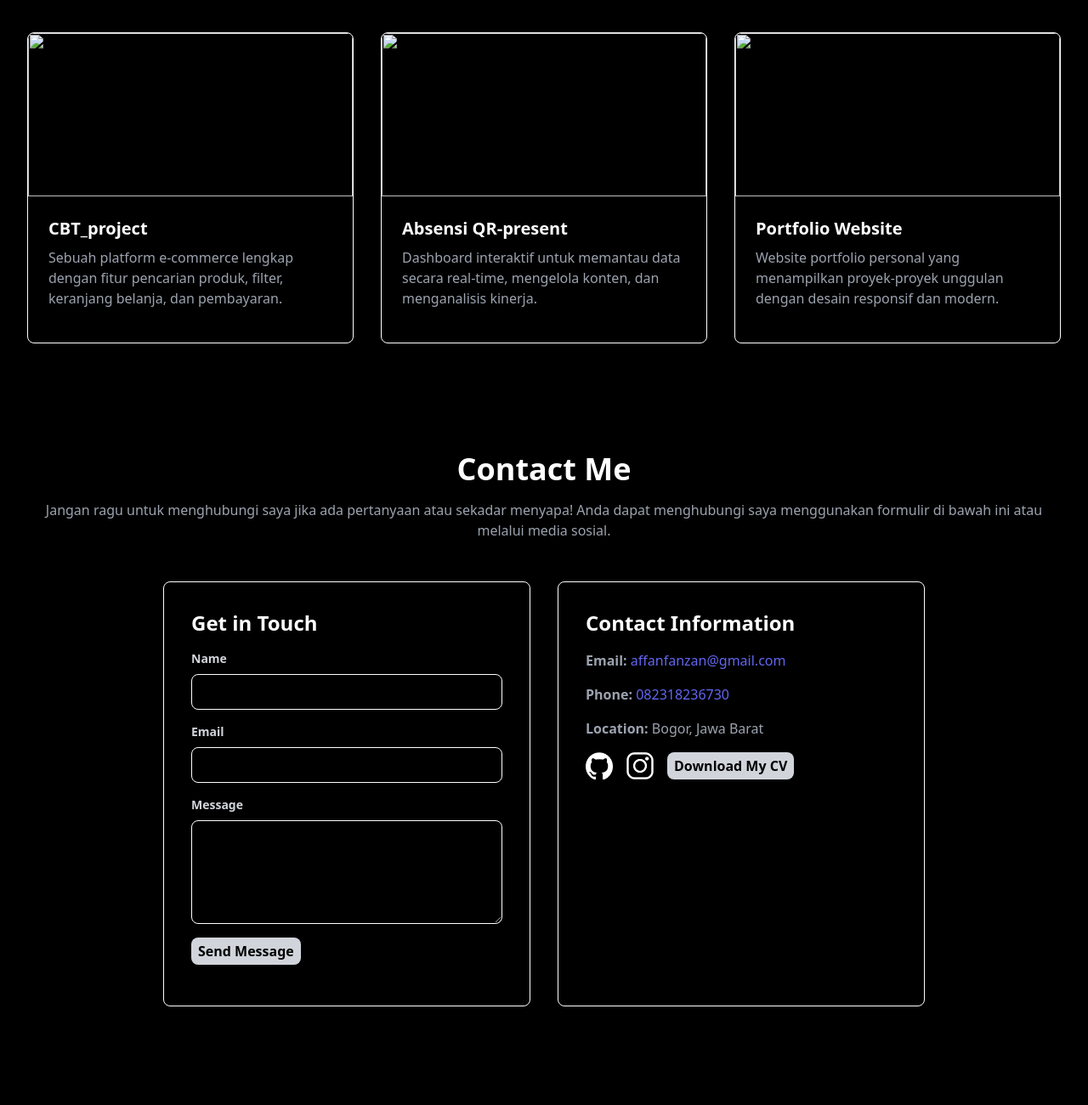
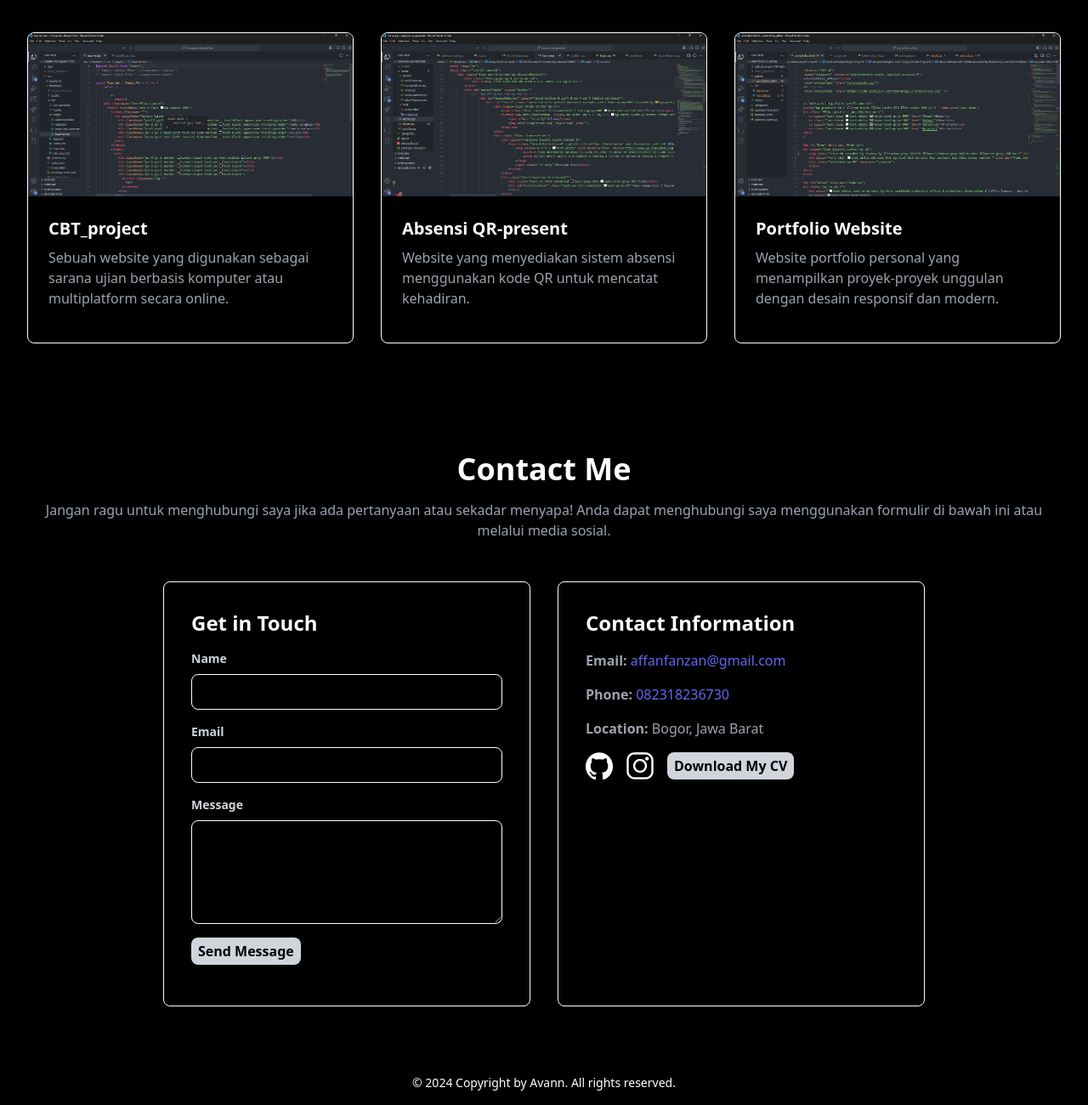
Before and after one commit to vannWithF/portfolio_avann, a website: page public/portofolio.html in a window 1280 px wide. Shown: the part 1302-2602 px from the top of the page at 85% size. Before the commit the page ends 2550 px from the top, so only its background shows below. Drawn offline with nearby package versions, Linux system fonts and the light colour scheme.

Commit message:
finish create portfolio

```diff
--- a/public/portofolio.html
+++ b/public/portofolio.html
@@ -19,7 +19,7 @@
 
     <section id="home" data-aos="fade-up">
         <div class="flex justify-center my-48">
-            <img class="size-48 rounded-lg shadow-lg shadow-gray-700/50 hover:shadow-gray-600 border border-gray-700 mx-2" src="/views/Affan.jpg" alt="">
+            <img class="size-48 rounded-lg shadow-lg shadow-gray-700/50 hover:shadow-gray-600 border border-gray-700 mx-2" data-aos="flip-right" src="/views/Affan.jpg" alt="">
             <h1 class="font-thin text-white md:text-5xl lg:text-5xl xl:text-5xl sm:text-2xl flex items-center " data-aos="fade-left">Hi, I'm Affan Fauzan.</h1>
             <div class="absolute my-40" data-aos="zoom-in">
             </div>
@@ -69,29 +69,29 @@
         <div class="grid md:grid-cols-2 lg:grid-cols-3 gap-8">
             <!-- Project 1 -->
             <div class="border border-white rounded-lg shadow-lg overflow-hidden" data-aos="fade-up" data-aos-delay="200">
-                <img class="size-48 w-full" src="/path/to/project1-thumbnail.jpg" alt="Project 1">
+                <img class="size-48 w-full" src="/views/tsx reactjs.png" alt="Project 1">
                 <div class="p-6">
                     <h3 class="text-xl font-semibold text-white mb-2">CBT_project</h3>
                     <p class="text-gray-400 mb-4">
-                        Sebuah platform e-commerce lengkap dengan fitur pencarian produk, filter, keranjang belanja, dan pembayaran.
+                        Sebuah website yang digunakan sebagai sarana ujian berbasis komputer atau multiplatform secara online.
                     </p>
                 </div>
             </div>
 
             <!-- Project 2 -->
             <div class="border border-white rounded-lg shadow-lg overflow-hidden" data-aos="fade-up" data-aos-delay="300">
-                <img class="size-48 w-full" src="/path/to/project2-thumbnail.jpg" alt="Project 2">
+                <img class="size-48 w-full" src="/views/home.ejs - express-qr-present - Visual Studio Code 10_08_2024 21_48_46.png" alt="Project 2">
                 <div class="p-6">
                     <h3 class="text-xl font-semibold text-white mb-2">Absensi QR-present</h3>
                     <p class="text-gray-400 mb-4">
-                        Dashboard interaktif untuk memantau data secara real-time, mengelola konten, dan menganalisis kinerja.
+                        Website yang menyediakan sistem absensi menggunakan kode QR untuk mencatat kehadiran.
                     </p>
                 </div>
             </div>
 
             <!-- Project 3 -->
             <div class="border border-white rounded-lg shadow-lg overflow-hidden" data-aos="fade-up" data-aos-delay="400">
-                <img class="size-48 w-full" src="/path/to/project3-thumbnail.jpg" alt="Project 3">
+                <img class="size-48 w-full" src="/views/portofolio.html - portofolio_affan - Visual Studio Code 10_08_2024 22_00_39.png" alt="Project 3">
                 <div class="p-6">
                     <h3 class="text-xl font-semibold text-white mb-2">Portfolio Website</h3>
                     <p class="text-gray-400 mb-4">
@@ -112,7 +112,7 @@
 
         <div class="max-w-4xl mx-auto grid gap-8 md:grid-cols-2">
             <!-- Contact Form -->
-            <div class="bg-black border border-white rounded-lg shadow-lg p-8" data-aos="fade-up" data-aos-delay="200">
+            <div class="bg-black border border-white rounded-lg shadow-lg p-8" data-aos="flip-left" data-aos-delay="200">
                 <h3 class="text-2xl font-semibold text-white mb-4">Get in Touch</h3>
                 <form action="#" method="POST">
                     <div class="mb-4">
@@ -134,7 +134,7 @@
             </div>
 
             <!-- Contact Information -->
-            <div class="bg-black border border-white rounded-lg shadow-lg p-8" data-aos="fade-up" data-aos-delay="300">
+            <div class="bg-black border border-white rounded-lg shadow-lg p-8" data-aos="flip-left" data-aos-delay="300">
                 <h3 class="text-2xl font-semibold text-white mb-4">Contact Information</h3>
                 <p class="text-gray-400 mb-4">
                     <span class="font-semibold">Email:</span> <a href="mailto:affanfanzan@gmail.com" class="text-indigo-500 hover:text-indigo-400">affanfanzan@gmail.com</a>
@@ -161,12 +161,20 @@
         </div>
     </section>
 
+    <footer class="bg-black text-white py-4" data-aos="fade-up">
+        <div class="flex justify-center">
+            <p class="text-center text-sm">
+                &copy; 2024 Copyright by Avann. All rights reserved.
+            </p>
+        </div>
+    </footer>
+
 
 
     <script src="https://cdn.jsdelivr.net/npm/aos@2.3.4/dist/aos.js"></script>
     <script>
         AOS.init({
-            duration: 1000,  // Durasi animasi (ms)
+            duration: 1500,  // Durasi animasi (ms)
             once: true,      // Animasi hanya sekali saat di-scroll
         });
     </script>
```
Also changed, not shown: src/output.css, views/home.ejs - express-qr-present - Visual Studio Code 10_08_2024 21_48_46.png (added), views/portofolio.html - portofolio_affan - Visual Studio Code 10_08_2024 22_00_39.png (added), views/tsx reactjs.png (added).
